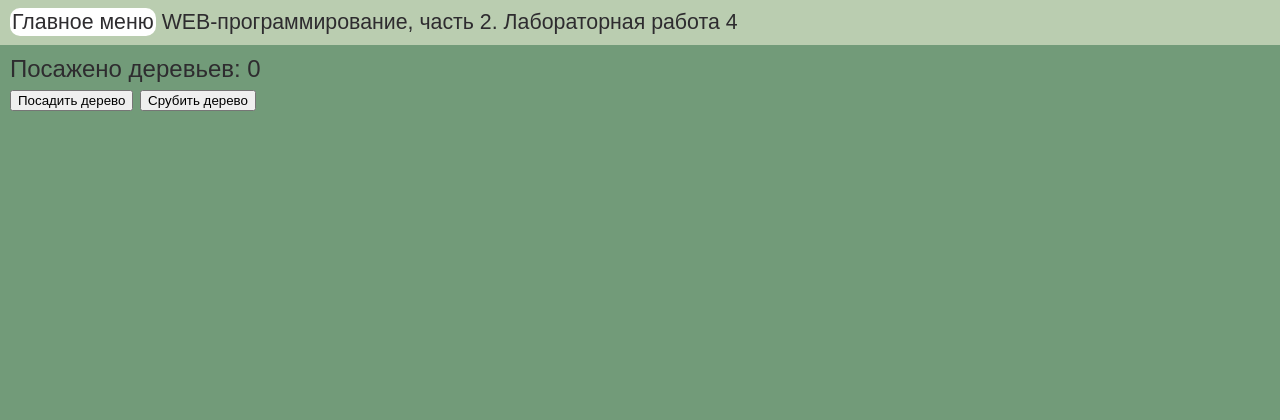
After one commit to ArtemTigranian/back-end-labs, a Flask app: page /lab4/tree in a window 1280 px wide. The commit adds this page. Shown: the top 420 px of the page. Run offline with Flask 3, Linux system fonts and the light colour scheme.

Commit message:
Счётчик деревьев

```diff
--- a/lab4.py
+++ b/lab4.py
@@ -79,3 +79,20 @@ def exp():
         return render_template('lab4/exp.html', error='Оба значения не могут быть равны нулю.')
     result = x1 ** x2
     return render_template('lab4/exp.html', x1=x1, x2=x2, result=result)
+
+tree_count = 0
+
+@lab4.route('/lab4/tree', methods=['GET', 'POST '])
+def tree():
+    global tree_count
+    if request.method == 'GET':
+        return render_template('lab4/tree.html', tree_count=tree_count)
+
+    operation = request.form.get('operation')
+
+    if operation == 'cut':
+        tree_count -= 1
+    elif operation == 'plant':
+        tree_count += 1
+
+    return render_template('/lab4/tree.html', tree_count=tree_count)
--- a/templates/lab4/lab4.html
+++ b/templates/lab4/lab4.html
@@ -13,6 +13,6 @@
         <li><a href="/lab4/mul-form">Умножение</a></li>
         <li><a href="/lab4/sub-form">Вычитание</a></li>
         <li><a href="/lab4/exp-form">Возведение в степень</a></li>
-
+        <li><a href="/lab4/tree">Счётчик деревьев</a></li>
     </ol>
 {% endblock %}
--- /dev/null
+++ b/templates/lab4/tree.html
@@ -0,0 +1,15 @@
+{% extends "base.html" %}
+
+{# номер лабораторной работы: #}
+{% block lab %} Лабораторная работа 4 {% endblock %}
+
+{# основной контент: #}
+{% block main %}
+    <div>
+        Посажено деревьев: {{ tree_count }}
+    </div>
+    <form method="post">
+        <button name="operation" value="plant">Посадить дерево</button>
+        <button name="operation" value="cut">Срубить дерево</button>
+    </form>
+{% endblock %}
```
